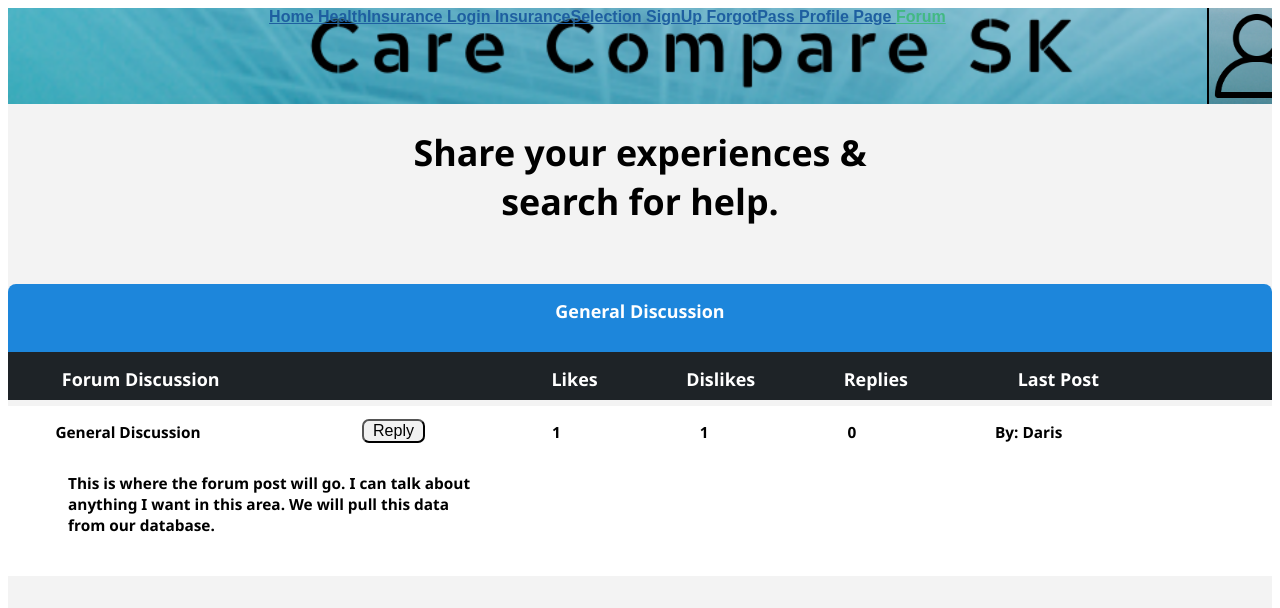
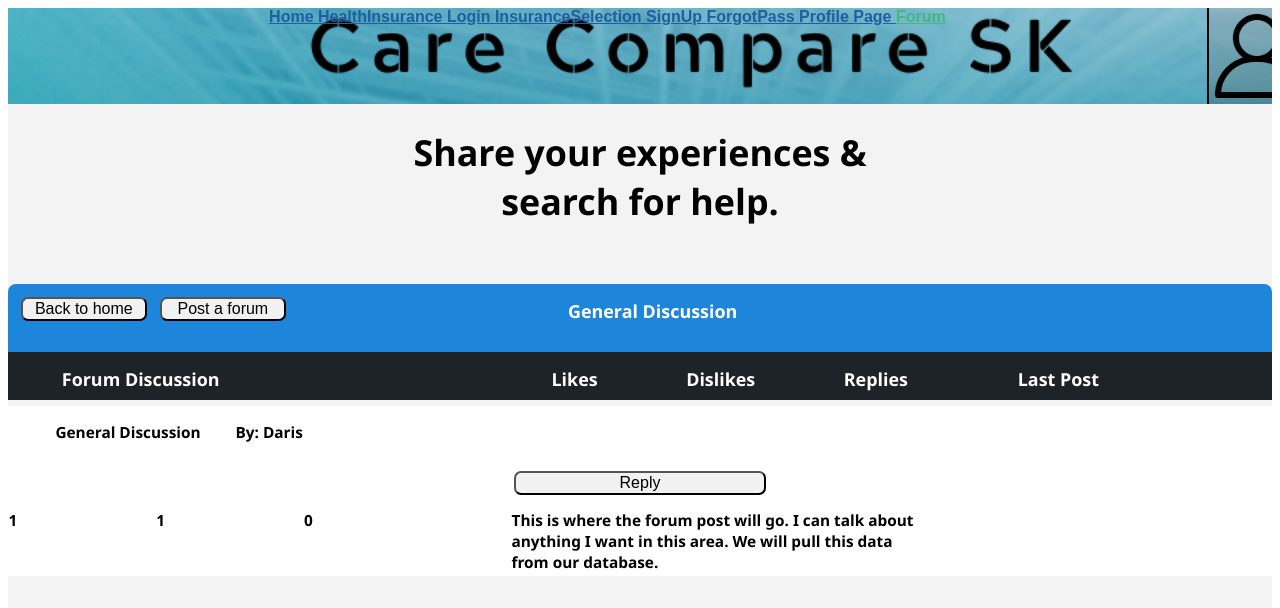
Before and after one commit to keganlavoy/ENSE400, a Vue app in the folder VueJS app/capstone/: page /#/Forum in a window 1280 px wide. Shown: the top 608 px of the page. Built offline with nearby package versions, Linux system fonts and the light colour scheme.

Commit message:
Added back button and post forum button to forum page, removed core health benefits select option on health insurance page

```diff
--- a/VueJS app/capstone/src/App.vue
+++ b/VueJS app/capstone/src/App.vue
@@ -127,6 +127,7 @@ margin-left: 5%;
   color: black;
   font-size: 16px;
   width: 20%;
+  outline: none;
   cursor: pointer;
   border-radius: 7px;
 }
--- a/VueJS app/capstone/src/views/Forum.vue
+++ b/VueJS app/capstone/src/views/Forum.vue
@@ -11,7 +11,9 @@
     </div>
 
     <div class="center-community">
-        <h2>General Discussion</h2>
+        <button type="button" class="forumButton" @click="$router.push('/')">Back to home</button>
+        <button type="button" class="forumButton" @click="$router.push('/ForumGeneralDiscussions')">Post a forum</button>
+        <h2 id="generalDiscussion">General Discussion</h2>
     </div>
 
     <div class="center-community" id="center-community-subheader">
@@ -68,6 +70,22 @@ export default {
 
 <style>
 
+#generalDiscussion {
+  margin-right: 20%;
+}
+.forumButton {
+  float: left;
+  width: 10%;
+  margin-left: 1%;
+  margin-top: 1%;
+  background-color: #f1f1f1;
+  color: black;
+  font-size: 16px;
+  outline: none;
+  cursor: pointer;
+  border-radius: 7px;
+}
+
 #forumHeading {
   width: 15%;
   float: left;
@@ -97,7 +115,7 @@ export default {
 }
 
 #replyButton {
-  width: 25%;
+  width: 100%;
   margin-top: 1%;
   float: left;
 }
--- a/VueJS app/capstone/src/views/HealthInsurance.vue
+++ b/VueJS app/capstone/src/views/HealthInsurance.vue
@@ -5,10 +5,7 @@
 
       <h1>Select Coverage</h1>
 
-      <label class="container" for="coreHealth">Core Health Benifits
-        <input type="checkbox" id="coreHealth" value="coreHealth" v-model="checkedNames">
-        <span class="checkmark"></span>
-      </label>
+      <h3 > Core Health Benefits (These are automatically included in all packages)</h3>
       <br>
       <label class="container" for="prescriptionDrugs">Prescription Drugs
         <input type="checkbox" id="prescriptionDrugs" value="prescriptionDrugs" v-model="checkedNames">
@@ -69,9 +66,7 @@ export default {
   data() {
 
     return {
-      checkedNames: [],
-      msg: '',
-      hover: false
+      checkedNames: []
     }
 
   }
@@ -93,7 +88,7 @@ h1 {
 .center {
 
 width: 80%;
-height: 80%;
+height: 90%;
 margin-left: 10%;
 margin-right: 10%;
 margin-top: 4%;
```
